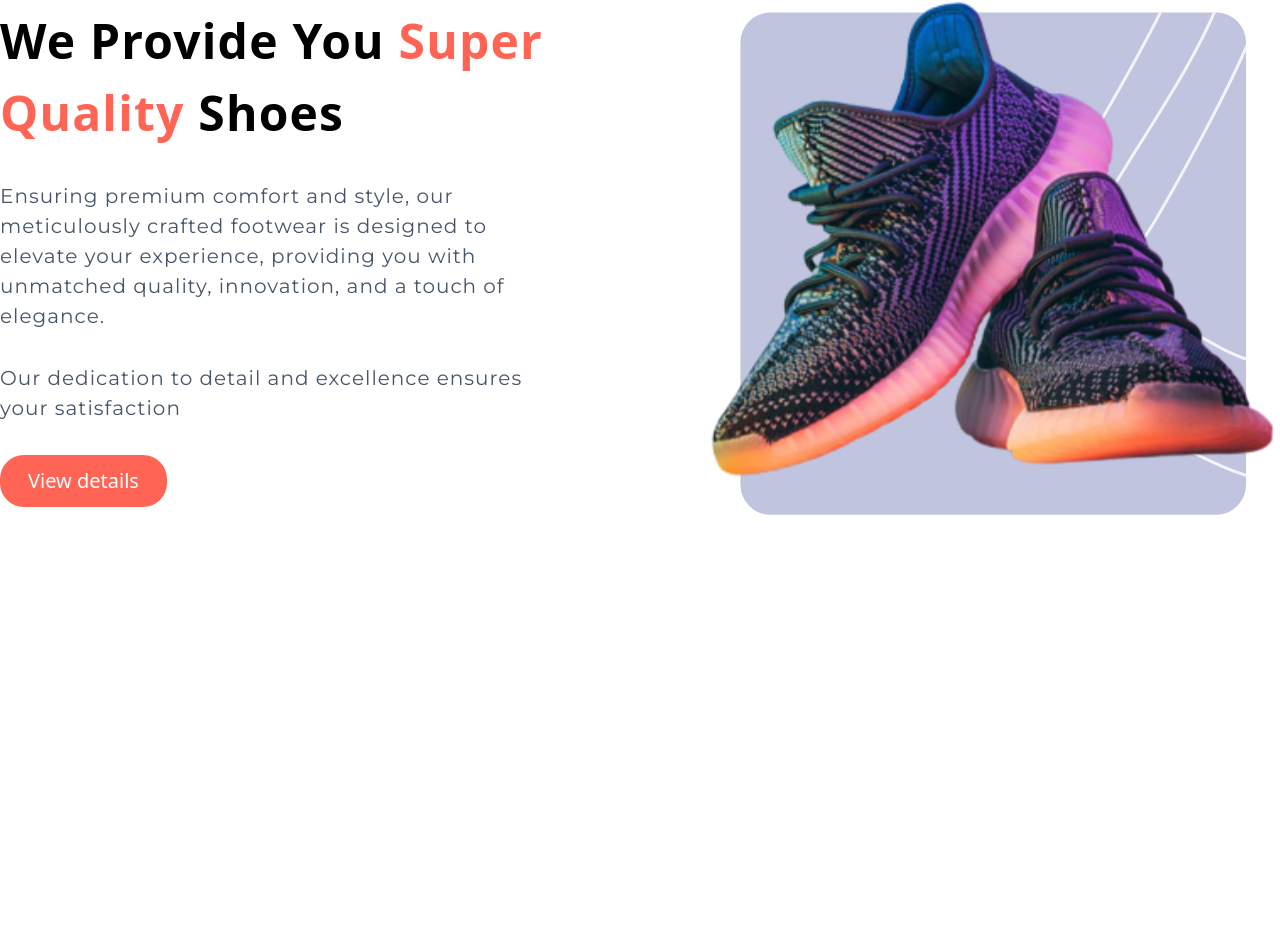
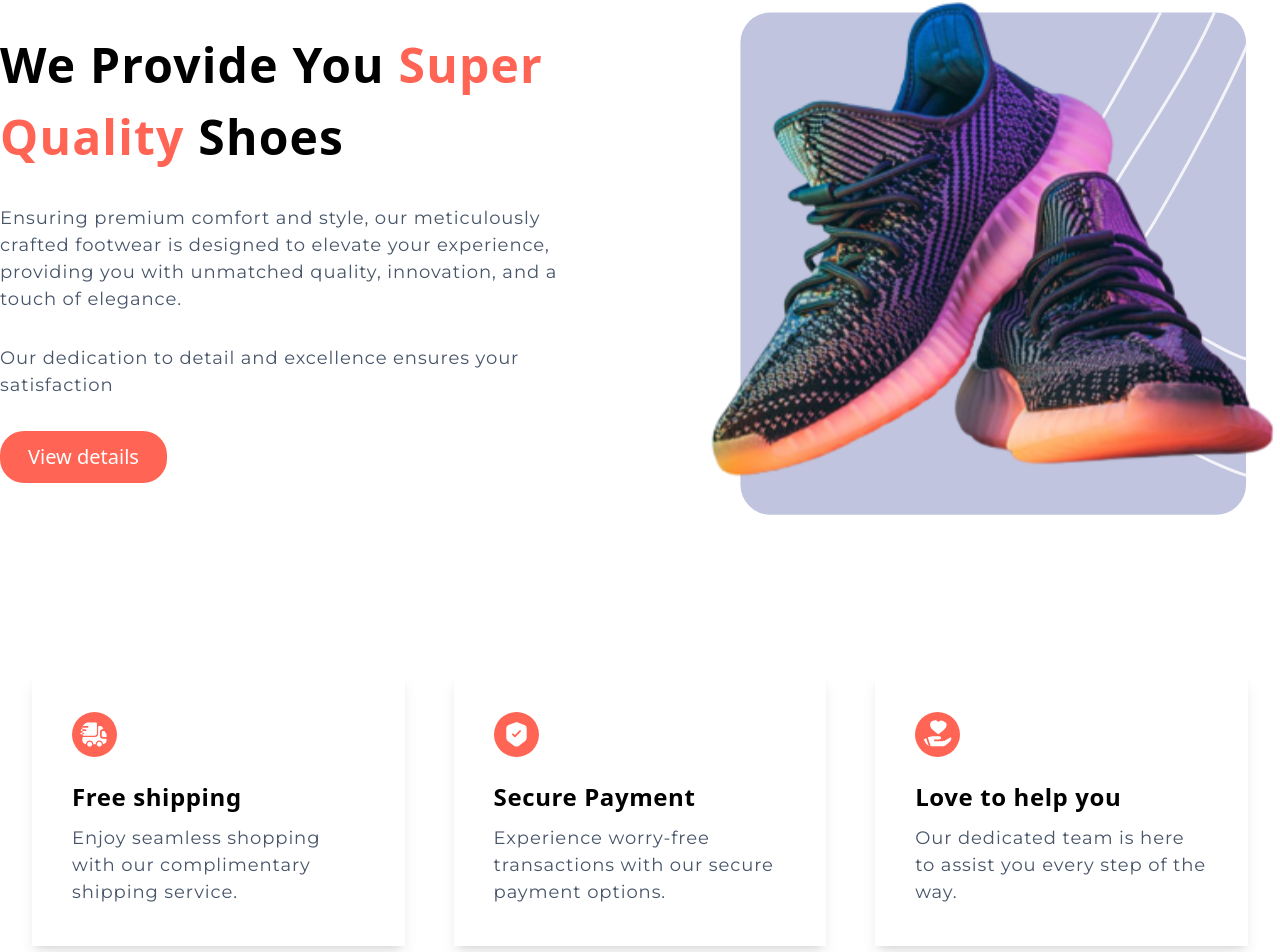
Before and after one commit to RoyGitt/nike-tailwind, a React (Vite) app: page / in a window 1280 px wide. Shown: the part 1844-2796 px from the top of the page. Before the commit the page ends 2500 px from the top, so only its background shows below. Built offline with nearby package versions, Linux system fonts and the light colour scheme; a web font is replaced by a local one.

Commit message:
Create features section

```diff
--- a/src/App.jsx
+++ b/src/App.jsx
@@ -1,4 +1,5 @@
 import Navbar from "./components/Navbar";
+import Features from "./sections/Features";
 import Hero from "./sections/Hero";
 import PopularProducts from "./sections/PopularProducts";
 import SuperQuality from "./sections/SuperQuality";
@@ -10,6 +11,7 @@ function App() {
       <Hero />
       <PopularProducts />
       <SuperQuality />
+      <Features />
     </main>
   );
 }
--- /dev/null
+++ b/src/components/ServiceCard.jsx
@@ -0,0 +1,18 @@
+import React from "react";
+
+const ServiceCard = ({ imgURL, label, subtext }) => {
+  return (
+    <div className="flex-[0.3] shadow-lg p-10">
+      <img
+        src={imgURL}
+        alt={label}
+        width={45}
+        className=" bg-primary p-2 rounded-full mb-6"
+      />
+      <h4 className="text-2xl font-bold mb-3 tracking-wide">{label}</h4>
+      <p className="para ">{subtext}</p>
+    </div>
+  );
+};
+
+export default ServiceCard;
--- a/src/index.css
+++ b/src/index.css
@@ -29,7 +29,7 @@
   }
 
   .para {
-    @apply text-xl text-slate-600  tracking-wider leading-normal font-montserrat;
+    @apply text-lg text-slate-600  tracking-wider leading-normal font-montserrat;
   }
 }
 
--- /dev/null
+++ b/src/sections/Features.jsx
@@ -0,0 +1,17 @@
+import React from "react";
+import { services } from "../constants";
+import ServiceCard from "../components/ServiceCard";
+
+const Features = () => {
+  return (
+    <section className="padding">
+      <ul className="flex justify-between">
+        {services.map((service) => (
+          <ServiceCard key={service.label} {...service} />
+        ))}
+      </ul>
+    </section>
+  );
+};
+
+export default Features;
```
Also changed, not shown: src/sections/SpecialOffer.jsx (added).
